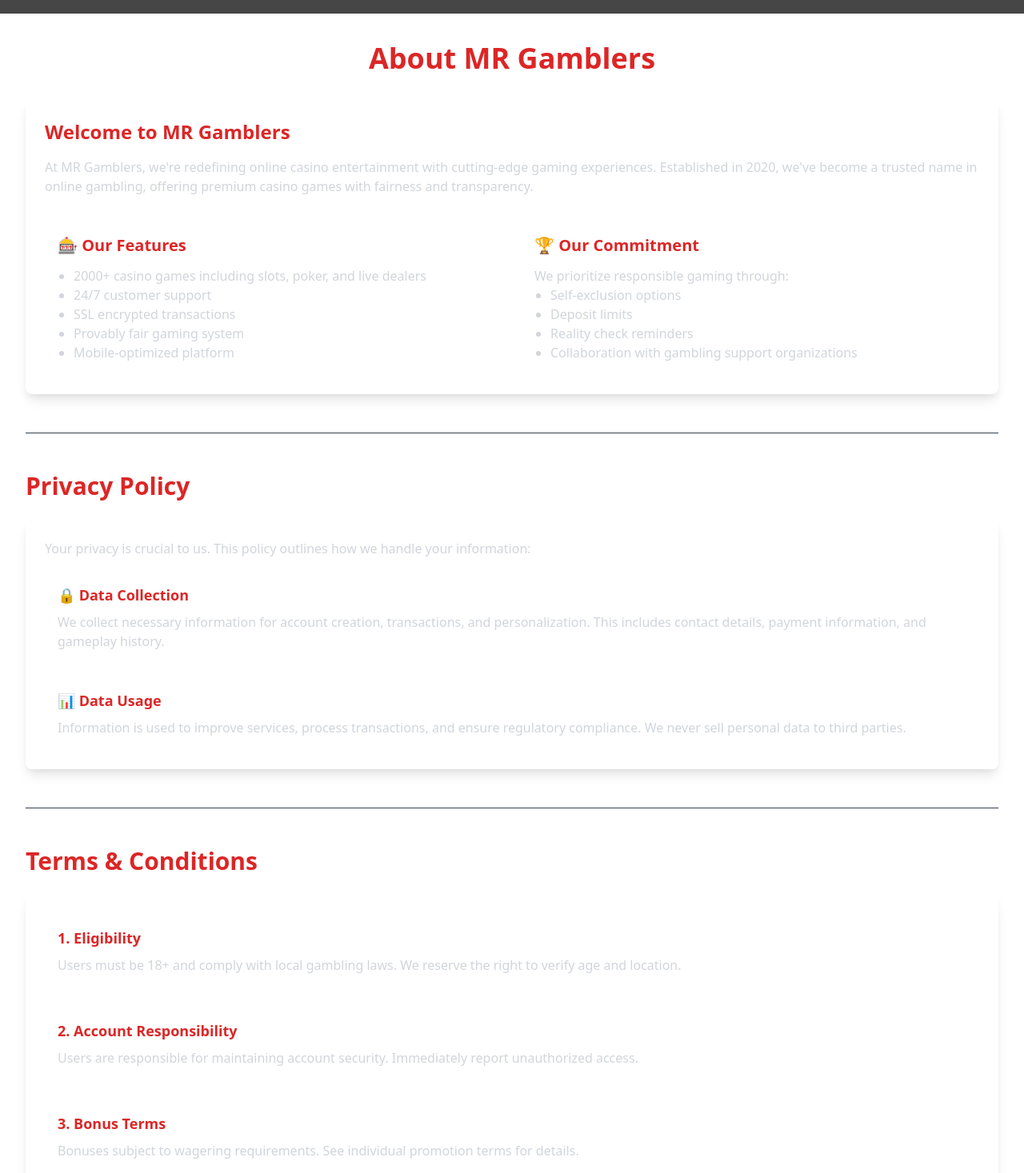
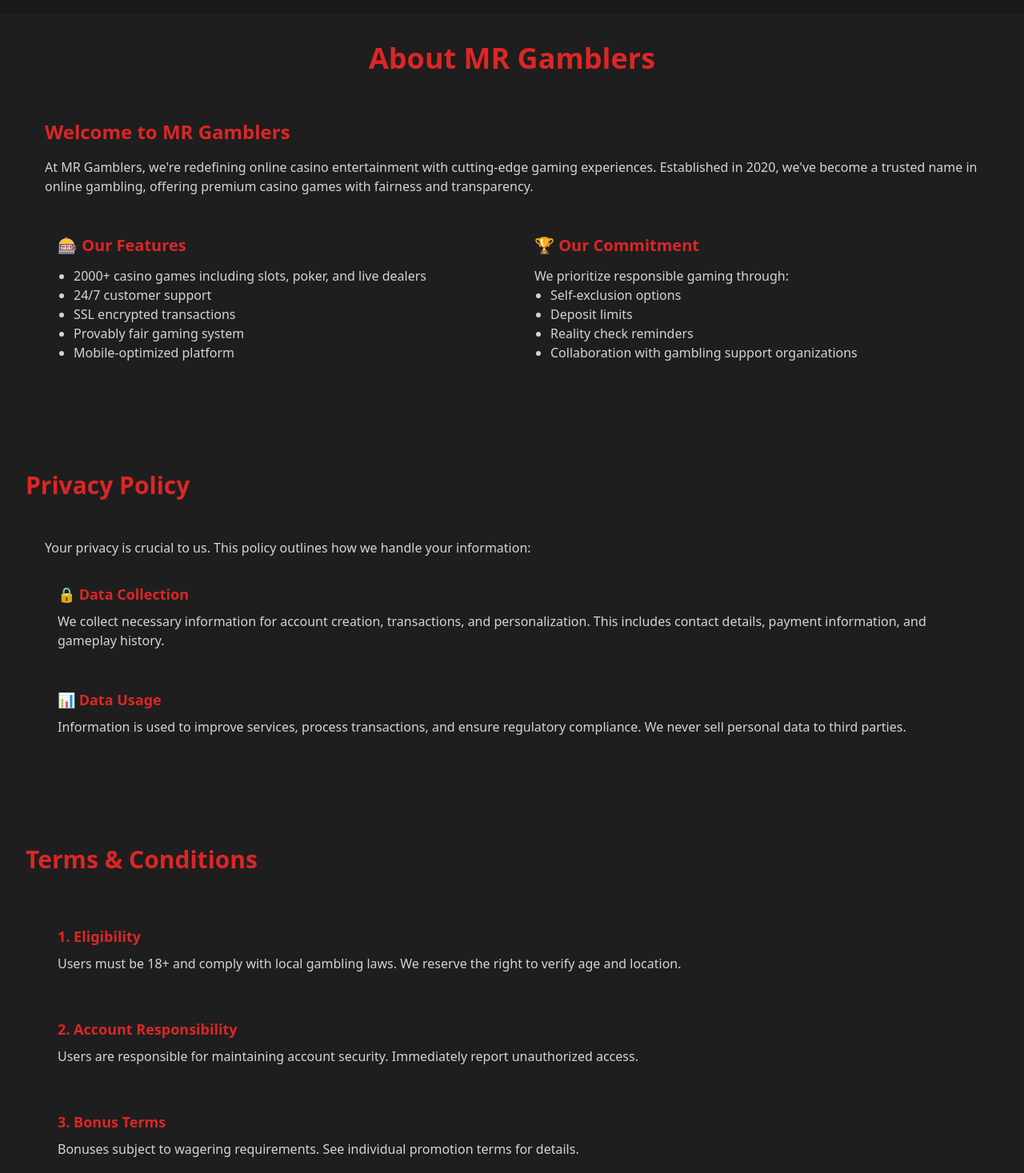
Before and after one commit to MohammmedHW/casino-app, a React (Create React App) app: page /about-us in a window 1280 px wide. Shown: the part 43-1510 px from the top of the page at 80% size. Built offline with nearby package versions, Linux system fonts and the light colour scheme.

Commit message:
affliate link and tag button

```diff
--- a/src/pages/AboutUs.js
+++ b/src/pages/AboutUs.js
@@ -1,91 +1,21 @@
-// import { useState } from "react";
-// import { useNavigate } from "react-router-dom";
-// import { useAuth } from "../context/AuthContext";
-// import Navbar from "../components/Navbar";
-
-// const Login = () => {
-//   const [email, setEmail] = useState("");
-//   const [password, setPassword] = useState("");
-//   const [error, setError] = useState("");
-//   const { login } = useAuth();
-//   const navigate = useNavigate();
-
-//   const handleSubmit = async (e) => {
-//     e.preventDefault();
-//     try {
-//       await login(email, password);
-//       navigate("/dashboard");
-//     } catch (err) {
-//       setError(err.message || "Login failed");
-//     }
-//   };
-
-//   return (
-//     <>
-//       <Navbar />
-//       <div className="flex items-center justify-center min-h-screen bg-gray-100">
-//         <div className="bg-white p-8 rounded-lg shadow-md w-96">
-//           <h2 className="text-2xl font-semibold text-center mb-4">
-//             Admin Login
-//           </h2>
-//           {error && (
-//             <div className="text-red-500 mb-4 text-center">{error}</div>
-//           )}
-//           <form onSubmit={handleSubmit} className="space-y-4">
-//             <div className="flex flex-col">
-//               <label className="text-sm font-medium mb-1">Email</label>
-//               <input
-//                 type="email"
-//                 placeholder="Email"
-//                 className="w-full p-2 border rounded"
-//                 value={email}
-//                 onChange={(e) => setEmail(e.target.value)}
-//                 required
-//               />
-//             </div>
-//             <div className="flex flex-col">
-//               <label className="text-sm font-medium mb-1">Password</label>
-//               <input
-//                 type="password"
-//                 placeholder="Password"
-//                 className="w-full p-2 border rounded"
-//                 value={password}
-//                 onChange={(e) => setPassword(e.target.value)}
-//                 required
-//               />
-//             </div>
-//             <button
-//               type="submit"
-//               className="w-full bg-blue-500 text-white p-2 rounded hover:bg-blue-600 transition"
-//             >
-//               Login
-//             </button>
-//           </form>
-//         </div>
-//       </div>
-//     </>
-//   );
-// };
-
-// export default Login;
-
 import React from "react";
 import Navbar from "../components/Navbar";
 import Footer from "../components/Footer";
 import Disclaimer from '../assets/images/disclaimer.png';
 
 const AboutUs = () => {
+   document.body.style.backgroundColor = "#1e1e1e";
   return (
     <>
       <Navbar />
-      <div className="container mx-auto px-8 py-24 bg-[#181818] text-white min-h-screen">
+      <div className="container mx-auto px-8 py-24  text-white min-h-screen">
         <h1 className="text-4xl font-bold text-center mb-8 text-red-600">
           About MR Gamblers
         </h1>
 
         {/* About Section */}
         <section className="mb-12">
-          <div className="bg-[#1e1e1e] rounded-lg p-6 shadow-lg">
+          <div className="bg-[#1e1e1e] rounded-lg p-6 ">
             <h2 className="text-2xl font-semibold mb-4 text-red-600">
               Welcome to MR Gamblers
             </h2>
@@ -129,11 +59,11 @@
         </section>
 
         {/* Privacy Policy */}
-        <section className="mb-12 border-t border-gray-700 pt-12">
+        <section className="mb-12  pt-12">
           <h2 className="text-3xl font-bold mb-6 text-red-600">
             Privacy Policy
           </h2>
-          <div className="bg-[#1e1e1e] rounded-lg p-6 shadow-lg">
+          <div className="bg-[#1e1e1e] rounded-lg p-6 ">
             <p className="mb-4 text-gray-300">
               Your privacy is crucial to us. This policy outlines how we handle your information:
             </p>
@@ -164,11 +94,11 @@
         </section>
 
         {/* Terms & Conditions */}
-        <section className="mb-12 border-t border-gray-700 pt-12">
+        <section className="mb-12  pt-12">
           <h2 className="text-3xl font-bold mb-6 text-red-600">
             Terms & Conditions
           </h2>
-          <div className="bg-[#1e1e1e] rounded-lg p-6 shadow-lg">
+          <div className="bg-[#1e1e1e] rounded-lg p-6 ">
             <div className="space-y-6">
               <div className="bg-[#181818] p-4 rounded-lg">
                 <h3 className="text-lg font-semibold mb-2 text-red-600">
```
